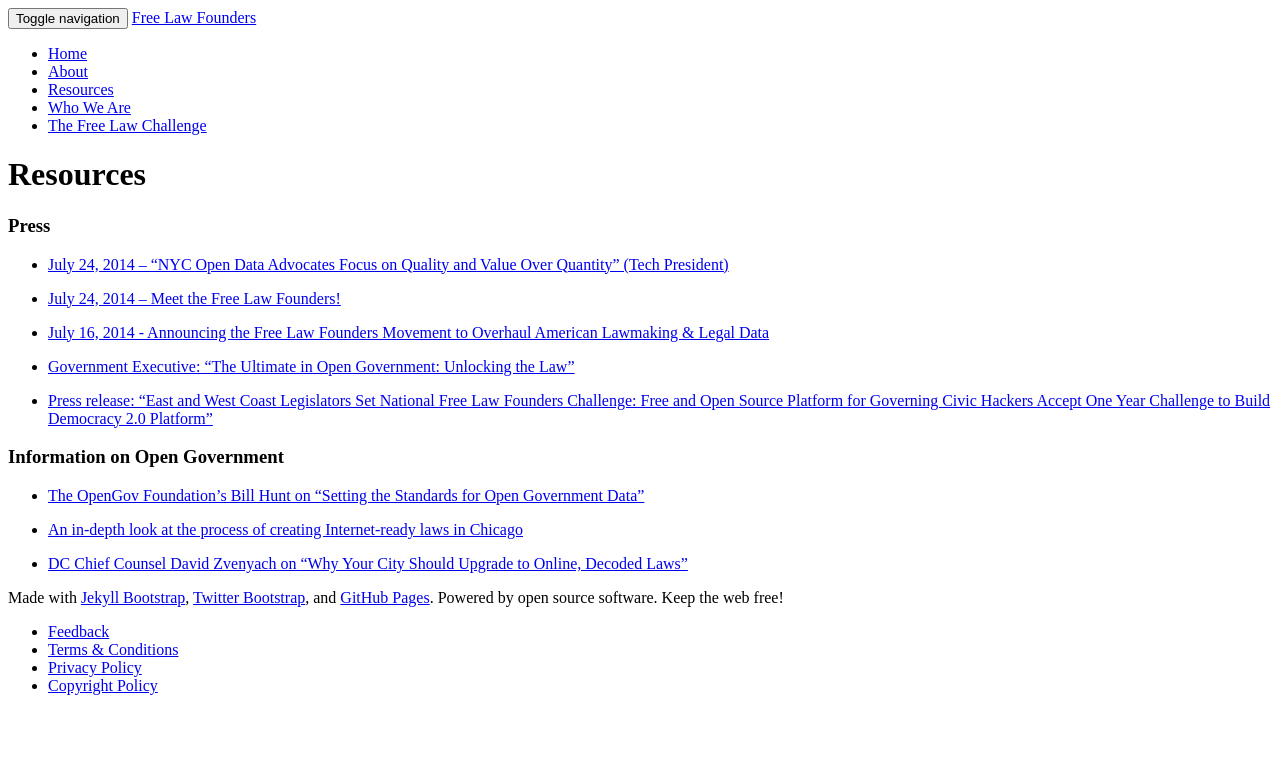
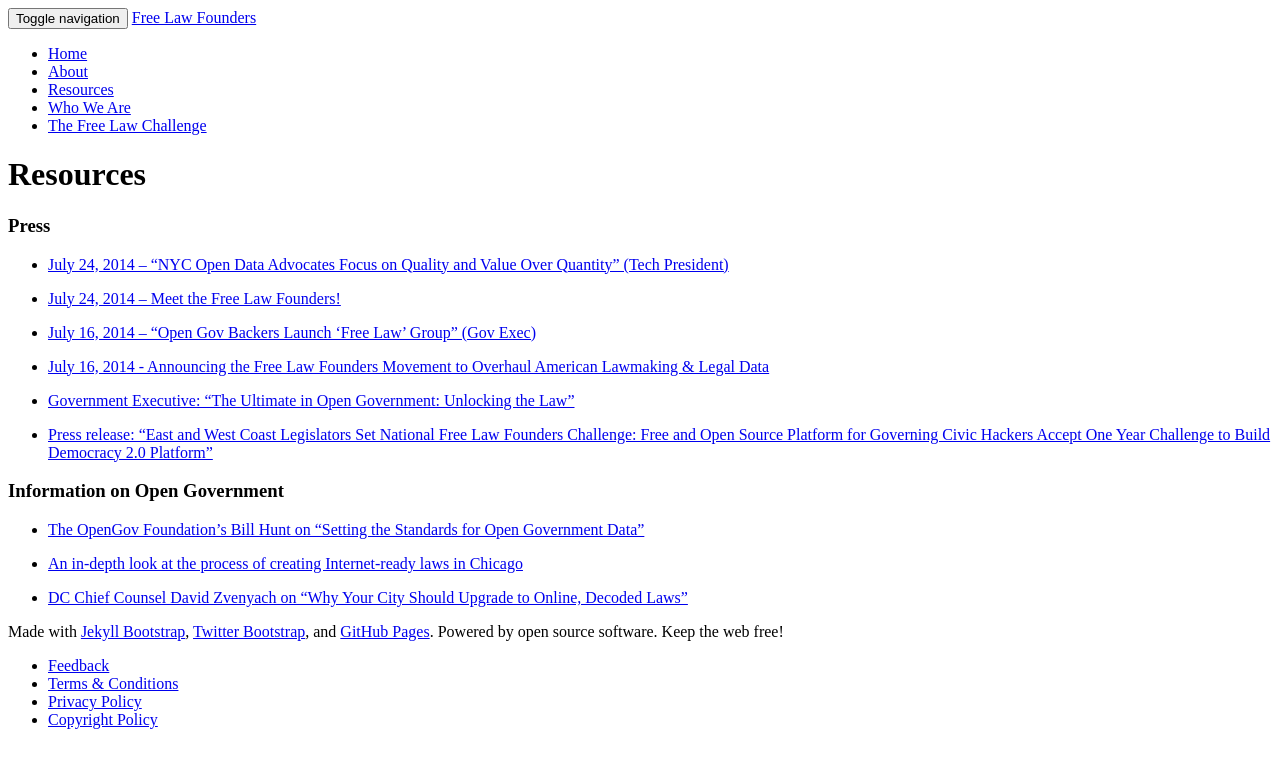
Before and after one commit to opengovfoundation/free-law-founders-site, a Jekyll site: the page built from resources.md, in a window 1280 px wide. Shown: the top 768 px of the page. Built offline with Jekyll 4.4.1, drawn with Linux system fonts in a browser that asks for light colours; nearby versions of some CDN libraries.

Commit message:
Update resources.md

```diff
--- a/resources.md
+++ b/resources.md
@@ -10,6 +10,8 @@ permalink: "resources/"
 * [July 24, 2014 -- "NYC Open Data Advocates Focus on Quality and Value Over Quantity" (Tech President)](http://techpresident.com/news/25201/nyc-open-data-advocates-focused-quality-over-quantity)
 
 * [July 24, 2014 -- Meet the Free Law Founders!](http://opengovfoundation.org/meet-the-free-law-founders-coalition/)
+
+* [July 16, 2014 -- "Open Gov Backers Launch 'Free Law' Group" (Gov Exec)](http://www.govexec.com/state-local/2014/07/free-law-founders-open-data-nyc-san-francisco-dc-chicago-boston/88858/)
 
 * [July 16, 2014 - Announcing the Free Law Founders Movement to Overhaul American Lawmaking & Legal Data](http://opengovfoundation.org/nationwide-coalition-of-city-officials-and-civic-technologists-announce-free-law-founders-movement-to-reinvent-u-s-lawmaking/)
 
```
